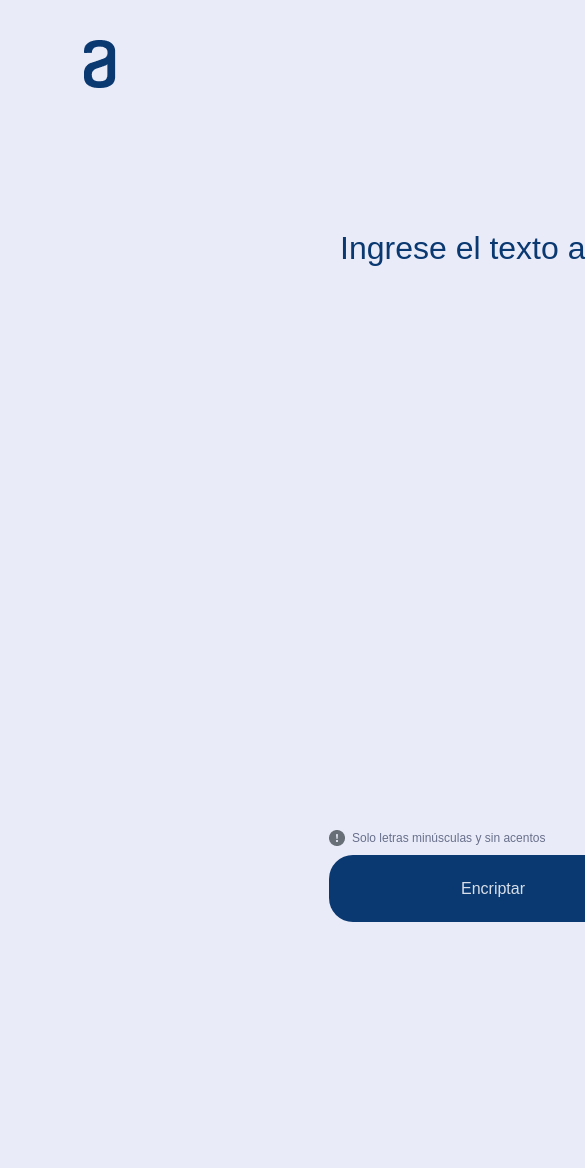
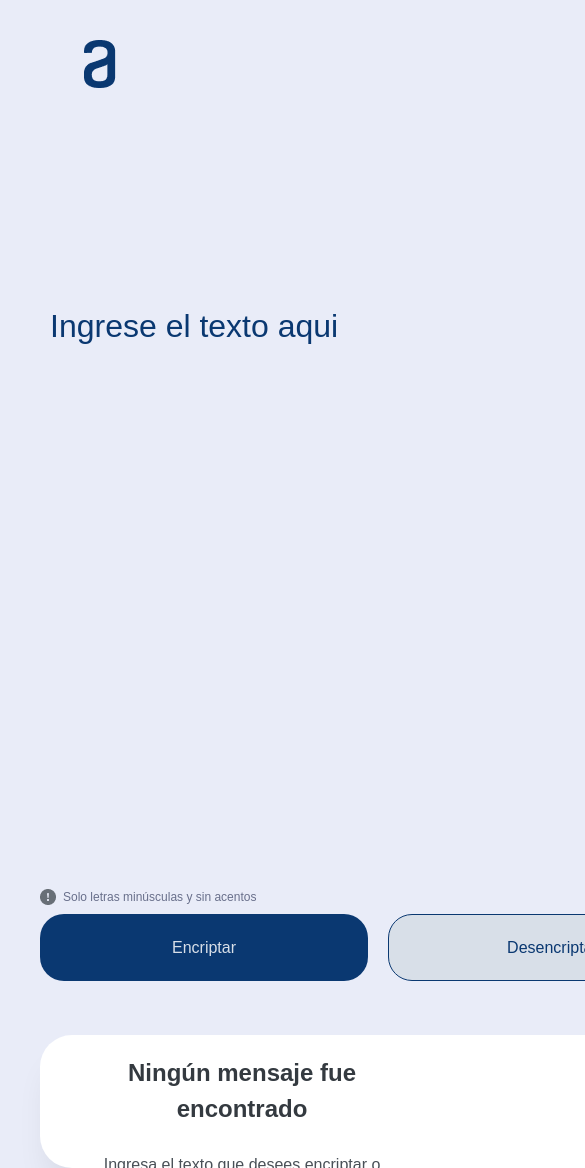
Before and after one commit to AgustinUrrutty/Encriptador-js, a plain HTML site: page Código/index.html in a window 390 px wide. Shown: the top 1168 px of the page, 585 px wide, since content can reach past the window. Before the commit the page ends 964 px from the top, so only its background shows below. Drawn offline with Linux system fonts and the light colour scheme; files whose address does not match are found by name.

Commit message:
novena maqueta. Inicio del responsive

```diff
--- a/Código/style.css
+++ b/Código/style.css
@@ -41,7 +41,7 @@ body {
     padding: 10px;
     font-size: 32px;
     font-weight: 400;
-    Line height: 48px;
+    line-height: 48px;
     color: #0A3871;
     border: none;
     resize: none;
@@ -50,7 +50,7 @@ body {
 
 .textoarea::placeholder {
     color: #0A3871;
-    Line height: 48px;
+    line-height: 48px;
 }
 
 
@@ -186,3 +186,37 @@ body {
     left: 38px;
     /* Distancia desde la derecha */
 }
+
+@media screen and (max-width: 800px) {
+
+    /* Muñeco oculto en pantallas pequeñas */
+    .Muñeco {
+        display: none;
+    }
+    /* Botones ajustados para pantallas pequeñas */
+    .botones {
+        position: relative;
+        top: 524px;
+        left: 40px;
+    }
+    .seccion2 {
+        position: relative;
+        top: 538px;
+        left: 40px;
+
+        width: 688px;
+        height: 133px;
+
+        border-radius: 32px;
+        margin-top: 40px;
+    }
+    .mensaje {
+        text-align: center;
+    }
+    .IngresarTexto{
+        position: relative;
+        top: 240px;
+        left: 40px;
+
+    }
+}
```
